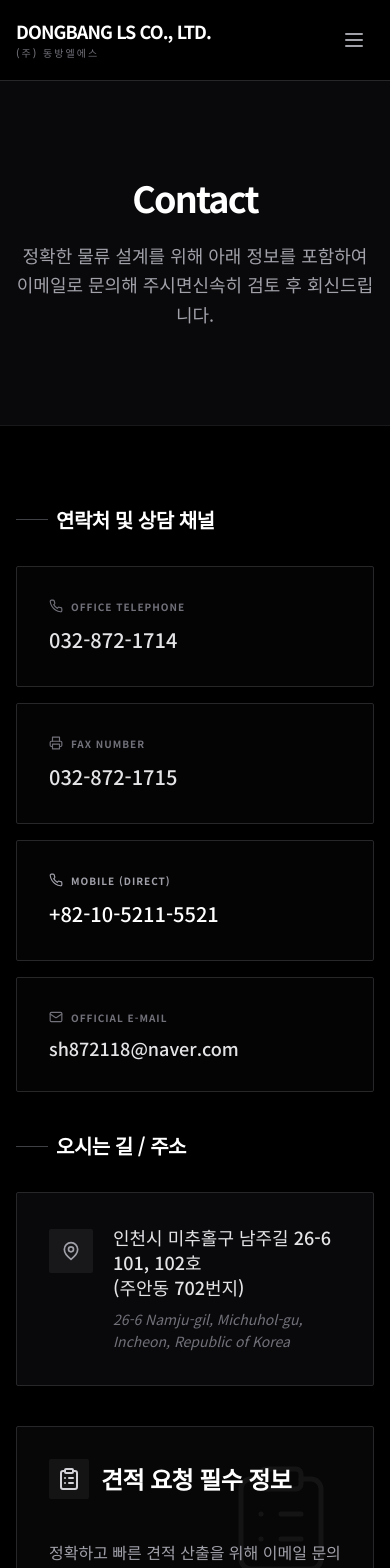
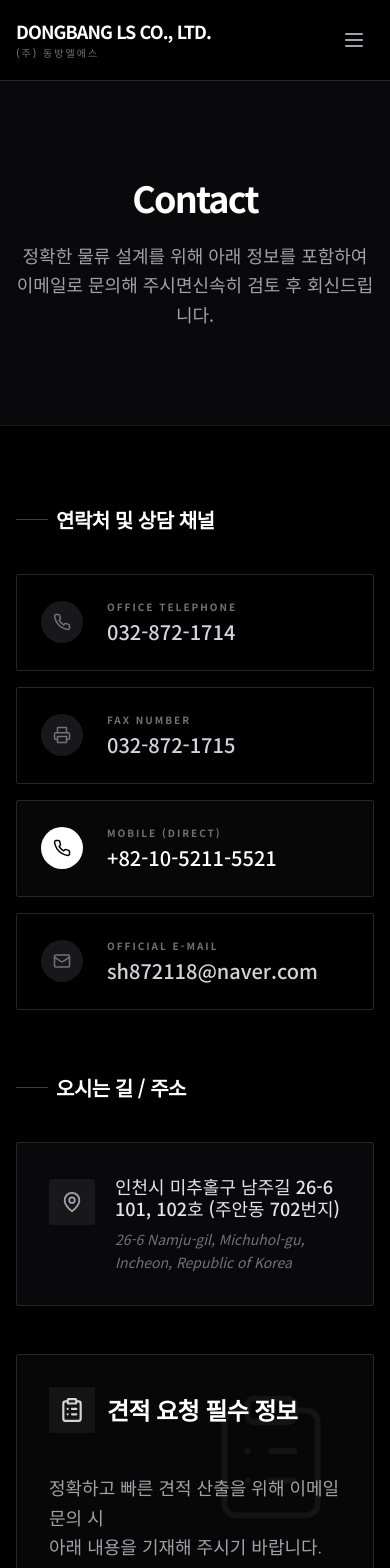
Before and after one commit to Jun7892/DBLS, a React (Vite) app: page /#/contact in a window 390 px wide. Shown: the top 1568 px of the page. Built offline with nearby package versions, Linux system fonts and the light colour scheme.

Commit message:
feat: Add contact information to ContactPage
Includes office phone, fax, direct mobile, and official email for enhanced user communication.

```diff
--- a/pages/ContactPage.tsx
+++ b/pages/ContactPage.tsx
@@ -11,6 +11,33 @@ const ContactPage: React.FC = () => {
     '예상 물량 및 규격 (소량 가능)',
     '희망 일정 및 긴급성',
     '결제 방식: 사전 결제 확인 후 진행'
+  ];
+
+  const contactMethods = [
+    {
+      label: 'Office Telephone',
+      value: '032-872-1714',
+      icon: <Phone size={18} />,
+      isHighlight: false
+    },
+    {
+      label: 'Fax Number',
+      value: '032-872-1715',
+      icon: <Printer size={18} />,
+      isHighlight: false
+    },
+    {
+      label: 'Mobile (Direct)',
+      value: '+82-10-5211-5521',
+      icon: <Phone size={18} />,
+      isHighlight: true
+    },
+    {
+      label: 'Official E-mail',
+      value: 'sh872118@naver.com',
+      icon: <Mail size={18} />,
+      isHighlight: false
+    }
   ];
 
   return (
@@ -27,61 +54,50 @@ const ContactPage: React.FC = () => {
       </div>
 
       <div className="max-w-7xl mx-auto px-4 mt-20">
-        <div className="grid grid-cols-1 lg:grid-cols-2 gap-10 xl:gap-16">
-          {/* Left Column: Contact & Location */}
-          <div className="flex flex-col gap-10">
-            {/* Contact Section */}
-            <div className="flex flex-col h-full">
-              <h2 className="text-xl font-bold mb-8 flex items-center gap-2 tracking-tight">
+        <div className="grid grid-cols-1 lg:grid-cols-2 gap-12 xl:gap-20">
+
+          {/* Left Column: Vertical Contact & Location */}
+          <div className="space-y-16">
+
+            {/* Contact List */}
+            <div>
+              <h2 className="text-xl font-bold mb-10 flex items-center gap-2 tracking-tight">
                 <span className="w-8 h-px bg-zinc-700"></span> 연락처 및 상담 채널
               </h2>
-              <div className="grid grid-cols-1 sm:grid-cols-2 gap-4 flex-grow">
-                <div className="p-8 border border-zinc-800 bg-zinc-900/20 rounded-sm flex flex-col justify-center">
-                  <div className="flex items-center gap-2 mb-3">
-                    <Phone size={14} className="text-zinc-500" />
-                    <p className="text-[10px] text-zinc-500 font-bold uppercase tracking-widest">Office Telephone</p>
+              <div className="space-y-4">
+                {contactMethods.map((method, idx) => (
+                  <div
+                    key={idx}
+                    className={`p-6 border border-zinc-800 rounded-sm flex items-center gap-6 transition-all duration-300 hover:bg-zinc-900/40 ${method.isHighlight ? 'bg-zinc-900/30 border-zinc-700' : 'bg-transparent'}`}
+                  >
+                    <div className={`p-3 rounded-full ${method.isHighlight ? 'bg-white text-black' : 'bg-zinc-900 text-zinc-500'}`}>
+                      {method.icon}
+                    </div>
+                    <div>
+                      <p className="text-[10px] text-zinc-500 font-bold uppercase tracking-[0.2em] mb-1">
+                        {method.label}
+                      </p>
+                      <p className={`text-xl font-medium ${method.isHighlight ? 'text-white' : 'text-zinc-300'}`}>
+                        {method.value}
+                      </p>
+                    </div>
                   </div>
-                  <p className="text-xl font-medium text-zinc-200">032-872-1714</p>
-                </div>
-
-                <div className="p-8 border border-zinc-800 bg-zinc-900/20 rounded-sm flex flex-col justify-center">
-                  <div className="flex items-center gap-2 mb-3">
-                    <Printer size={14} className="text-zinc-500" />
-                    <p className="text-[10px] text-zinc-500 font-bold uppercase tracking-widest">Fax Number</p>
-                  </div>
-                  <p className="text-xl font-medium text-zinc-200">032-872-1715</p>
-                </div>
-
-                <div className="p-8 border border-zinc-800 bg-zinc-900/20 rounded-sm flex flex-col justify-center">
-                  <div className="flex items-center gap-2 mb-3">
-                    <Phone size={14} className="text-zinc-400" />
-                    <p className="text-[10px] text-zinc-400 font-bold uppercase tracking-widest">Mobile (Direct)</p>
-                  </div>
-                  <p className="text-xl font-medium text-white">+82-10-5211-5521</p>
-                </div>
-
-                <div className="p-8 border border-zinc-800 bg-zinc-900/20 rounded-sm flex flex-col justify-center">
-                  <div className="flex items-center gap-2 mb-3">
-                    <Mail size={14} className="text-zinc-500" />
-                    <p className="text-[10px] text-zinc-500 font-bold uppercase tracking-widest">Official E-mail</p>
-                  </div>
-                  <p className="text-lg font-medium text-zinc-200 break-all leading-tight">sh872118@naver.com</p>
-                </div>
+                ))}
               </div>
             </div>
 
             {/* Location Section */}
-            <div className="mt-auto">
-              <h2 className="text-xl font-bold mb-8 flex items-center gap-2 tracking-tight">
+            <div>
+              <h2 className="text-xl font-bold mb-10 flex items-center gap-2 tracking-tight">
                 <span className="w-8 h-px bg-zinc-700"></span> 오시는 길 / 주소
               </h2>
-              <div className="p-8 bg-zinc-950 border border-zinc-800 rounded-sm flex items-start gap-5">
-                <div className="p-3 bg-zinc-900 rounded-sm mt-1">
-                  <MapPin size={20} className="text-zinc-400" />
+              <div className="p-8 bg-zinc-950 border border-zinc-800 rounded-sm flex items-start gap-5 hover:border-zinc-700 transition-colors">
+                <div className="p-3 bg-zinc-900 rounded-sm mt-1 text-zinc-400">
+                  <MapPin size={22} />
                 </div>
                 <div>
-                  <p className="text-zinc-200 text-lg mb-2 font-medium leading-snug">
-                    인천시 미추홀구 남주길 26-6 101, 102호<br className="sm:hidden" /> (주안동 702번지)
+                  <p className="text-zinc-200 text-lg mb-2 font-medium leading-tight">
+                    인천시 미추홀구 남주길 26-6 101, 102호 (주안동 702번지)
                   </p>
                   <p className="text-zinc-500 text-sm leading-relaxed italic">
                     26-6 Namju-gil, Michuhol-gu, Incheon, Republic of Korea
@@ -91,44 +107,47 @@ const ContactPage: React.FC = () => {
             </div>
           </div>
 
-          {/* Right Column: Inquiry Guide Card */}
+          {/* Right Column: Inquiry Guide Card (Restored to its elegant state) */}
           <div className="bg-zinc-900/30 border border-zinc-800 p-8 md:p-12 rounded-sm flex flex-col h-full relative overflow-hidden group">
             <div className="absolute top-0 right-0 p-8 opacity-5 group-hover:opacity-10 transition-opacity">
-              <ClipboardList size={120} strokeWidth={1} />
+              <ClipboardList size={140} strokeWidth={1} />
             </div>
 
             <div className="flex items-center gap-3 mb-10 relative z-10">
-              <div className="p-2 bg-white/5 rounded-sm">
-                <ClipboardList className="text-zinc-300" size={24} />
+              <div className="p-2.5 bg-white/5 rounded-sm">
+                <ClipboardList className="text-zinc-300" size={26} />
               </div>
               <h2 className="text-2xl font-bold tracking-tight">견적 요청 필수 정보</h2>
             </div>
 
-            <p className="text-zinc-400 mb-10 leading-relaxed relative z-10 font-light">
-              정확하고 빠른 견적 산출을 위해 이메일 문의 시 아래 내용을 기재해 주시기 바랍니다.
+            <p className="text-zinc-400 mb-12 leading-relaxed relative z-10 font-light text-lg">
+              정확하고 빠른 견적 산출을 위해 이메일 문의 시<br /> 아래 내용을 기재해 주시기 바랍니다.
             </p>
 
-            <ul className="space-y-5 flex-grow relative z-10">
+            <ul className="space-y-6 flex-grow relative z-10">
               {inquiryFields.map((field, idx) => (
                 <li key={idx} className="flex items-start gap-4 group/item">
-                  <span className="text-zinc-600 group-hover/item:text-zinc-400 transition-colors font-mono text-sm pt-0.5">
+                  <span className="text-zinc-600 group-hover/item:text-zinc-400 transition-colors font-mono text-sm pt-1">
                     {String(idx + 1).padStart(2, '0')}
                   </span>
-                  <span className="text-zinc-300 leading-tight group-hover/item:text-white transition-colors">{field}</span>
+                  <span className="text-zinc-300 text-[16px] leading-snug group-hover/item:text-white transition-colors">
+                    {field}
+                  </span>
                 </li>
               ))}
             </ul>
 
-            <div className="mt-12 p-6 bg-black/60 rounded-sm border border-zinc-800/50 relative z-10">
+            <div className="mt-14 p-6 bg-black/60 rounded-sm border border-zinc-800/50 relative z-10">
               <div className="flex items-center gap-3 mb-4">
                 <FileText size={18} className="text-zinc-500" />
-                <span className="text-[10px] font-bold text-zinc-500 uppercase tracking-widest">Request Example</span>
+                <span className="text-[10px] font-bold text-zinc-500 uppercase tracking-[0.2em]">Request Example</span>
               </div>
               <p className="text-sm text-zinc-500 italic leading-relaxed">
                 "Dongbang LS 담당자님, [회사명]입니다. 항공 화물 통관 및 국내 운송 견적을 요청드립니다..."
               </p>
             </div>
           </div>
+
         </div>
       </div>
     </div>
```
